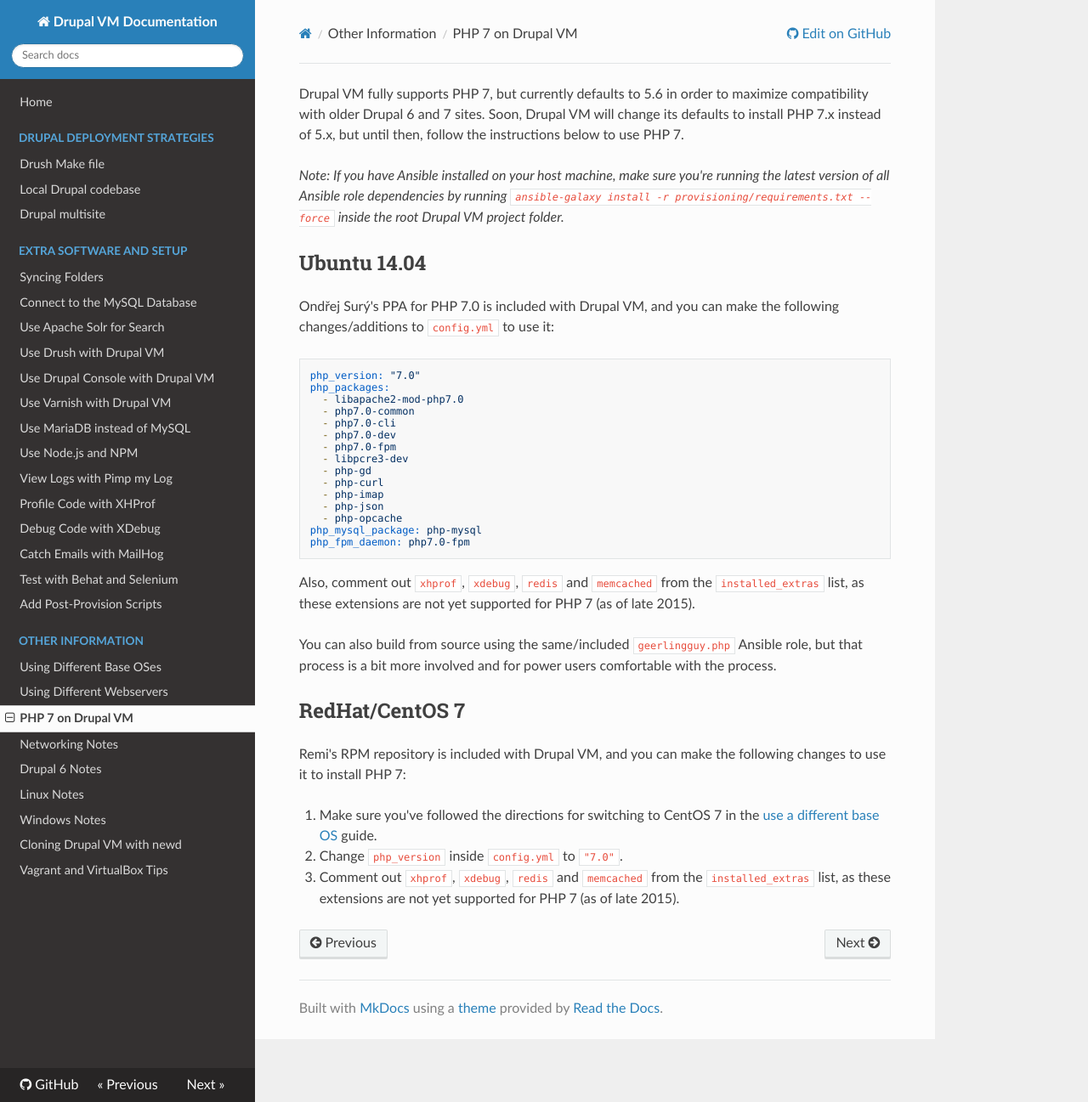
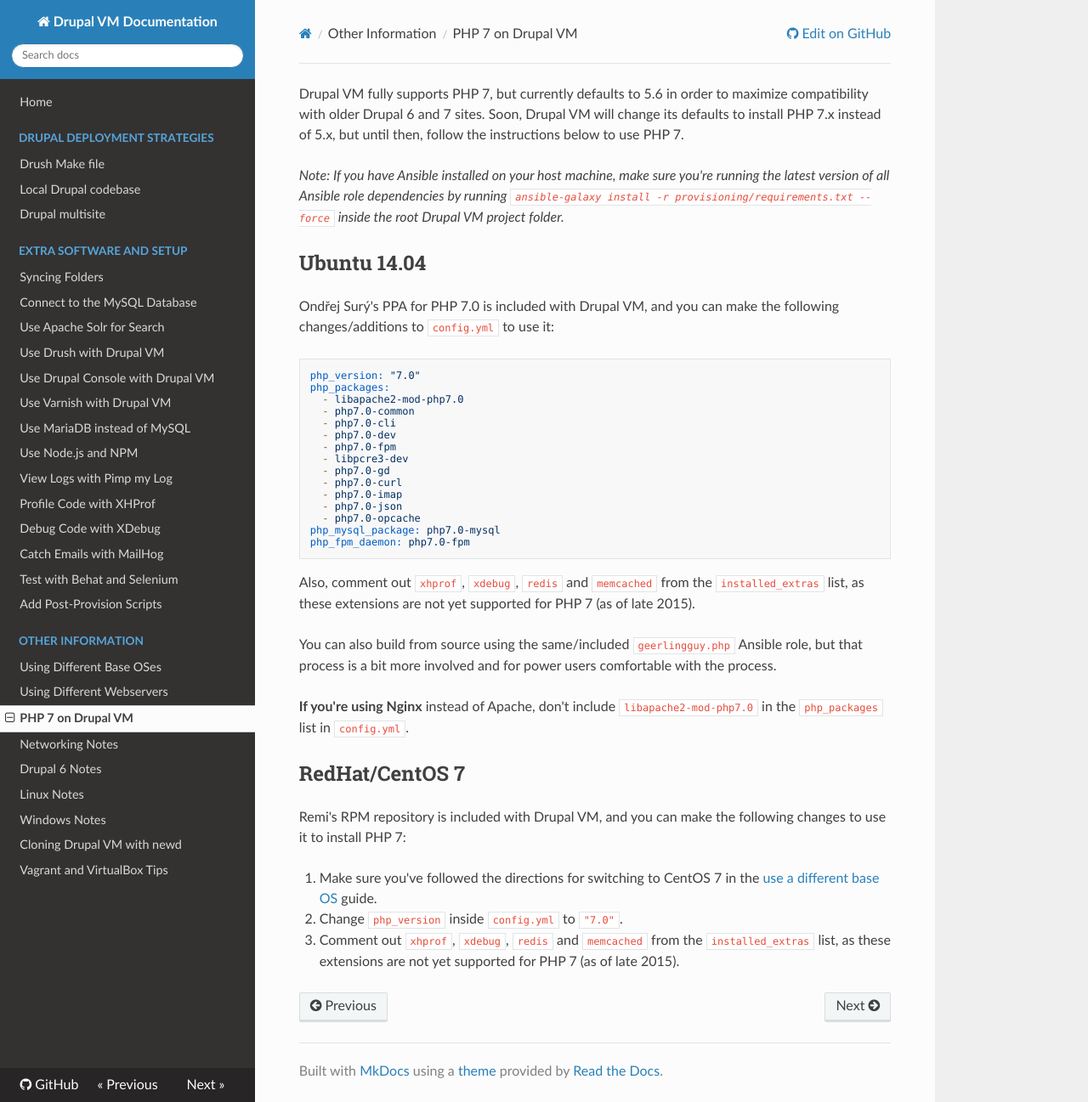
Before and after one commit to geerlingguy/drupal-vm, an MkDocs documentation site: the page built from docs/other/php-7.md, in a window 1280 px wide and 1297 px high. Shown: the whole window at 85% size. Built offline with MkDocs 1.6.1, drawn with Linux system fonts in a browser that asks for light colours; nearby versions of some CDN libraries; old or Windows-style settings are respelled for this version of MkDocs.

Commit message:
Fixes #337: PHP 7 documentation needs updating for Nginx.

````diff
--- a/docs/other/php-7.md
+++ b/docs/other/php-7.md
@@ -15,18 +15,20 @@ php_packages:
   - php7.0-dev
   - php7.0-fpm
   - libpcre3-dev
-  - php-gd
-  - php-curl
-  - php-imap
-  - php-json
-  - php-opcache
-php_mysql_package: php-mysql
+  - php7.0-gd
+  - php7.0-curl
+  - php7.0-imap
+  - php7.0-json
+  - php7.0-opcache
+php_mysql_package: php7.0-mysql
 php_fpm_daemon: php7.0-fpm
 ```
 
 Also, comment out `xhprof`, `xdebug`, `redis` and `memcached` from the `installed_extras` list, as these extensions are not yet supported for PHP 7 (as of late 2015).
 
 You can also build from source using the same/included `geerlingguy.php` Ansible role, but that process is a bit more involved and for power users comfortable with the process.
+
+**If you're using Nginx** instead of Apache, don't include `libapache2-mod-php7.0` in the `php_packages` list in `config.yml`.
 
 ## RedHat/CentOS 7
 
--- a/example.config.yml
+++ b/example.config.yml
@@ -182,7 +182,7 @@ php_version: "5.6"
 php_memory_limit: "192M"
 php_display_errors: "On"
 php_display_startup_errors: "On"
-php_enable_php_fpm: 1
+php_enable_php_fpm: true
 php_realpath_cache_size: "1024K"
 php_sendmail_path: "/usr/sbin/ssmtp -t"
 php_opcache_enabled_in_ini: true
````
Also changed, not shown: 4 other files.
